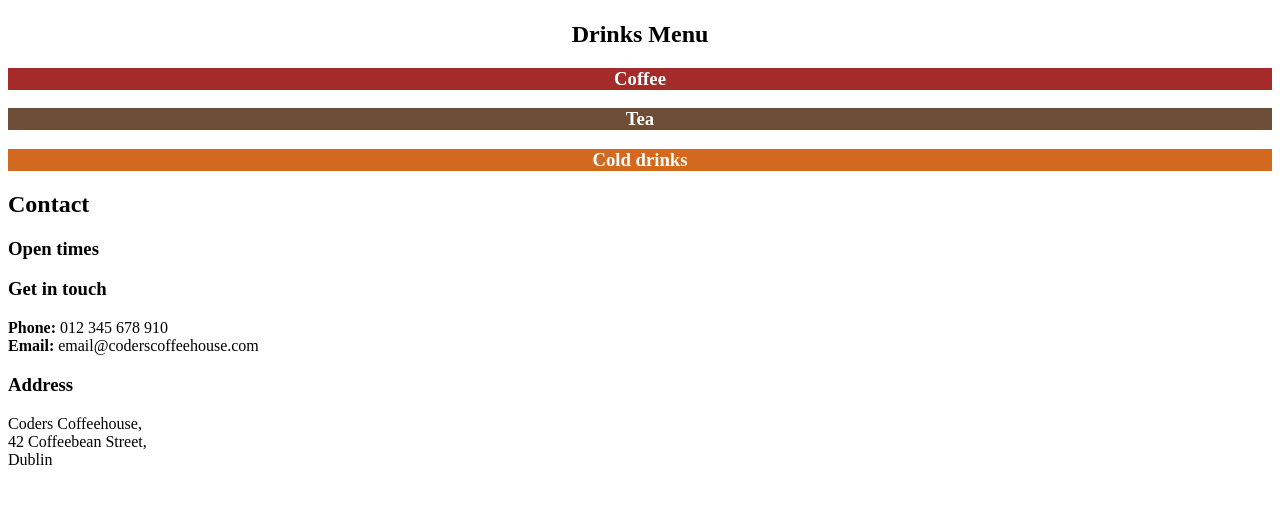
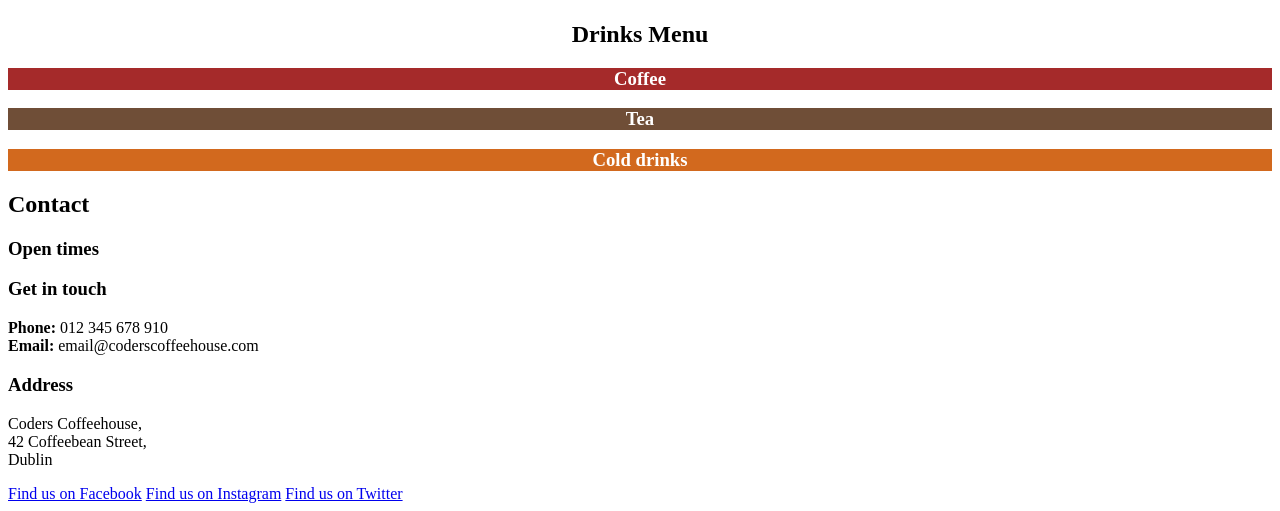
Before and after one commit to Reena123456-code/coders-coffeehouse, a plain HTML site: page index.html in a window 1280 px wide. Shown: the part 624-1135 px from the top of the page. Before the commit the page ends 1109 px from the top, so only its background shows below. Drawn offline with Linux system fonts and the light colour scheme.

Commit message:
Add links to facebook twitter and instagram

```diff
--- a/index.html
+++ b/index.html
@@ -35,7 +35,7 @@
     </div>
   </div>
 
-
+<div>
   <h2>Contact</h2>
 
   <h3>Open times</h3>
@@ -54,6 +54,10 @@
 
   <h3>Address</h3>
   <p>Coders Coffeehouse,<br> 42 Coffeebean Street,<br> Dublin</p>
+</div>
+  <a href="https://www.facebook.com/" target="_blank" rel="noopener">Find us on Facebook</a>
+  <a href="https://www.instagram.com/" target="_blank" rel="noopener">Find us on Instagram</a>
+  <a href="https://www.twitter.com/" target="_blank" rel="noopener">Find us on Twitter</a>
 </body>
 
 </html>
```
